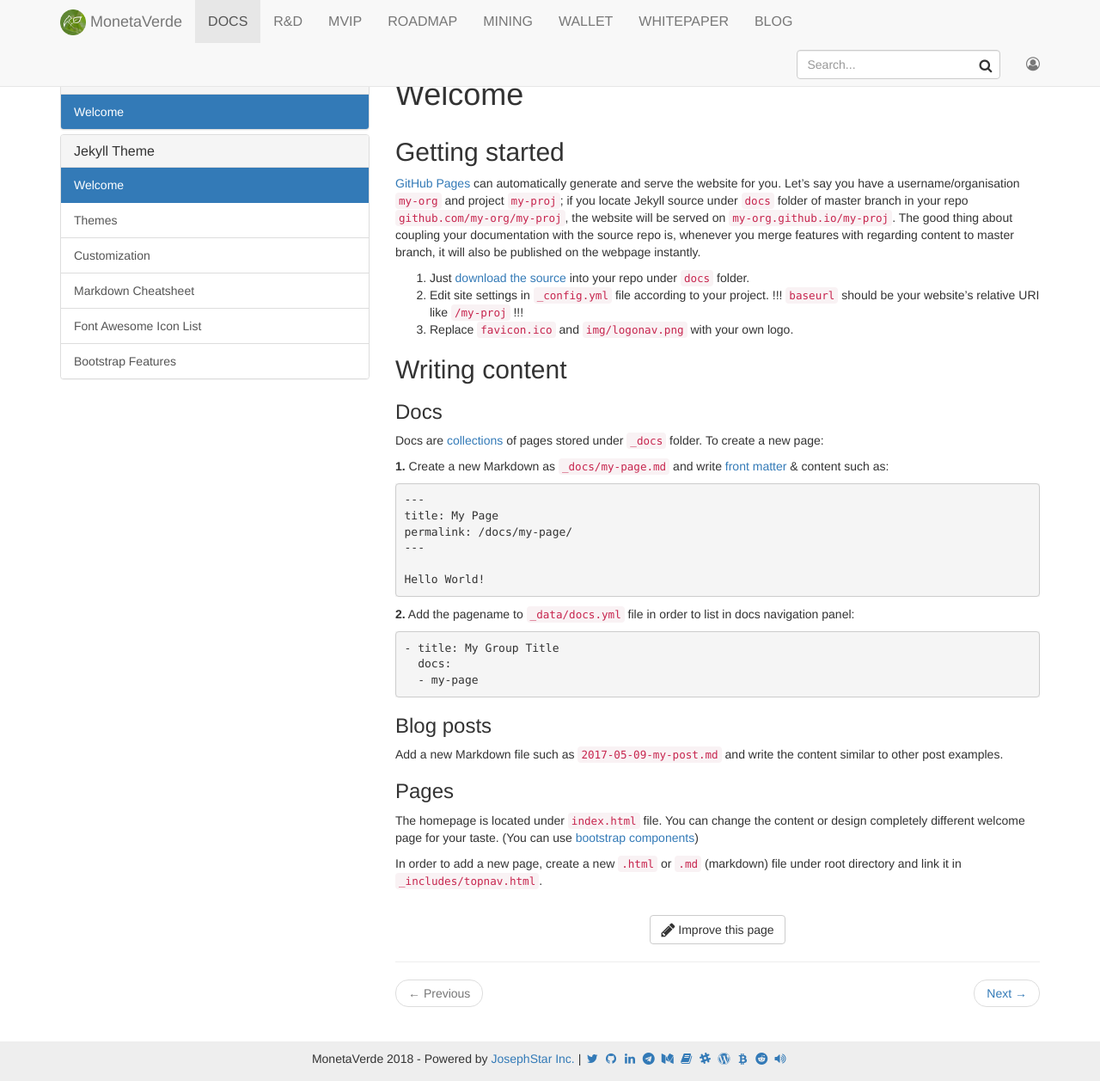
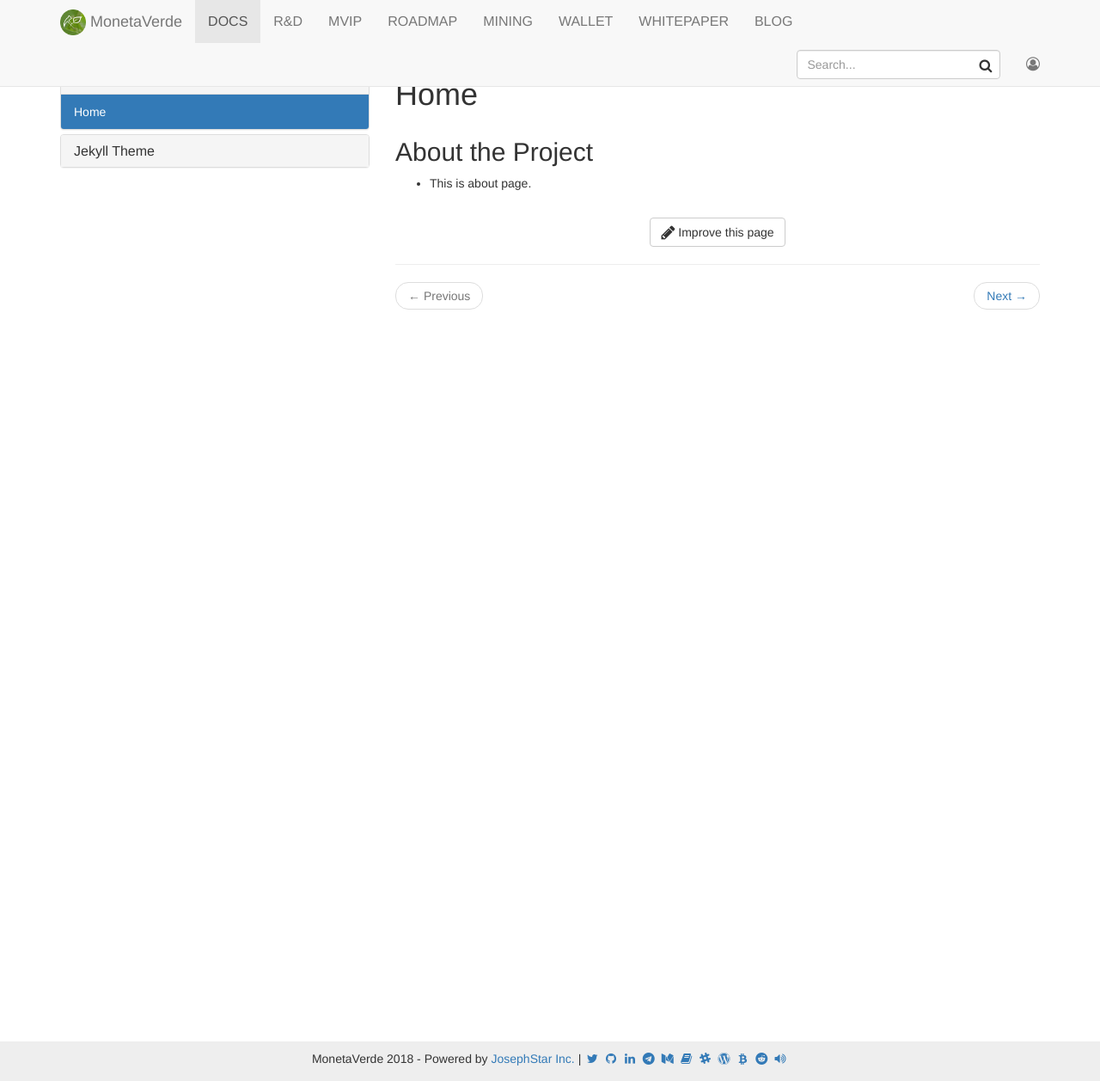
Before and after one commit to ammogcoder/www, a Jekyll site: the page built from _docs/project/home.md, in a window 1280 px wide and 1257 px high. Shown: the whole window at 86% size. Built offline with Jekyll 4.4.1, drawn with Linux system fonts in a browser that asks for light colours; nearby versions of some CDN libraries.

Commit message:
bug fix for docs home page

```diff
--- a/_config.yml
+++ b/_config.yml
@@ -3,7 +3,7 @@ title: MonetaVerde
 subtitle: MonetaVerde - Wiki
 email: info@monetaverde.io
 description-title: Welcome to MonetaVerde Wiki
-description-detail: We are building <b>Green Cryptocurrency</b> and publishing documentation and many more things about the project.
+description-detail: We are building <b>Green Cryptocurrency</b> and publishing documentation and many more things about the welcome.md.
 definition-title: What is MonetaVerde?
 definition-detail: "Moneta Verde (it) means <b>green coin</b>: this coin uses already existing mining resources (MM)
 and it's supply is regulated by mining community. Moneta Verde is the first cryptocoin with blockreward increasing
--- a/_data/docs.yml
+++ b/_data/docs.yml
@@ -5,7 +5,7 @@
 
 - title: Jekyll Theme
   docs:
-  - home
+  - welcome
   - themes
   - customization
   - cheatsheet
--- a/_docs/jekyll-theme/index.md
+++ b/_docs/jekyll-theme/welcome.md
@@ -1,7 +1,6 @@
 ---
 title: Welcome
-permalink: /docs/home/
-redirect_from: /docs/index.html
+permalink: /docs/welcome/
 ---
 
 ## Getting started
--- /dev/null
+++ b/_docs/project/home.md
@@ -0,0 +1,9 @@
+---
+title: Home
+permalink: /docs/home/
+redirect_from: /docs/index.html
+---
+
+## About the Project
+
+- This is about page.
--- a/_sass/bootstrap/_navbar.scss
+++ b/_sass/bootstrap/_navbar.scss
@@ -158,7 +158,7 @@
 }
 
 
-// Brand/project name
+// Brand/home.md name
 
 .navbar-brand {
   float: left;
```
